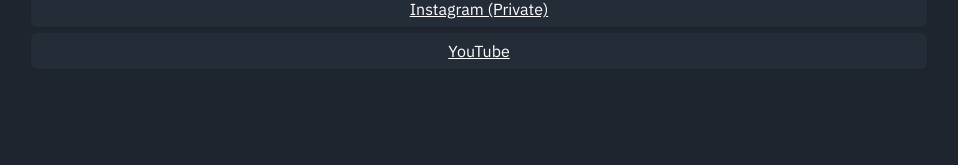
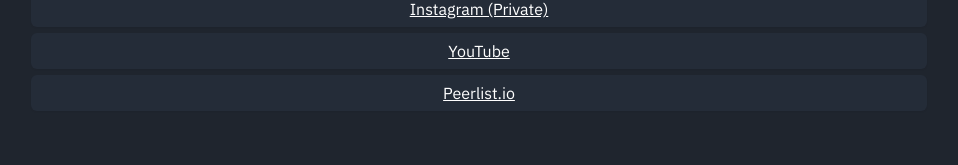
Before and after one commit to pzk3/casperiv.dev, a Next.js app: page /links in a window 1280 px wide. Shown: the part 359-524 px from the top of the page, without its empty margins (161-1119 px from the left). Built offline with nearby package versions, Linux system fonts and the light colour scheme.

Commit message:
:hammer: add peerlist.io to links

```diff
--- a/src/data/links.ts
+++ b/src/data/links.ts
@@ -10,4 +10,5 @@ export const links: Link[] = [
   { name: "npm", href: "https://npmjs.com/~casper124578" },
   { name: "Instagram (Private)", href: "https://instagram.com/casper124578" },
   { name: "YouTube", href: "https://www.youtube.com/channel/UCbhHjaQmgNIAmobAq_I4iVw" },
+  { name: "Peerlist.io", href: "https://peerlist.io/caspertheghost" },
 ];
```
